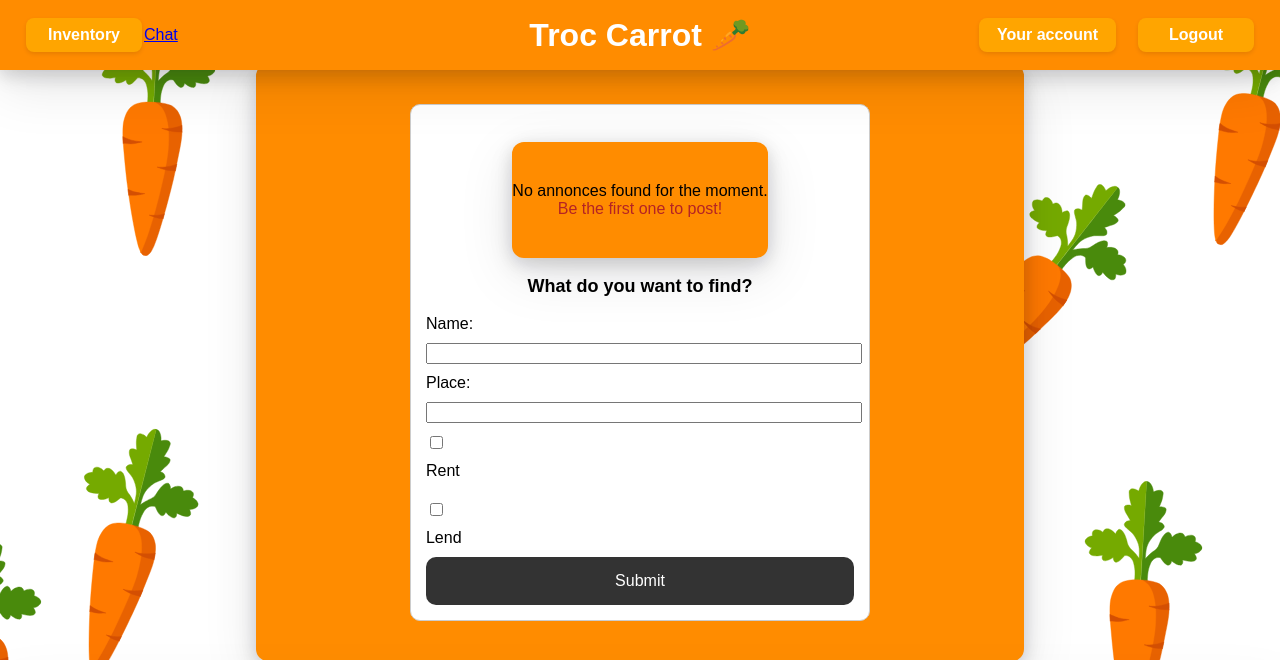
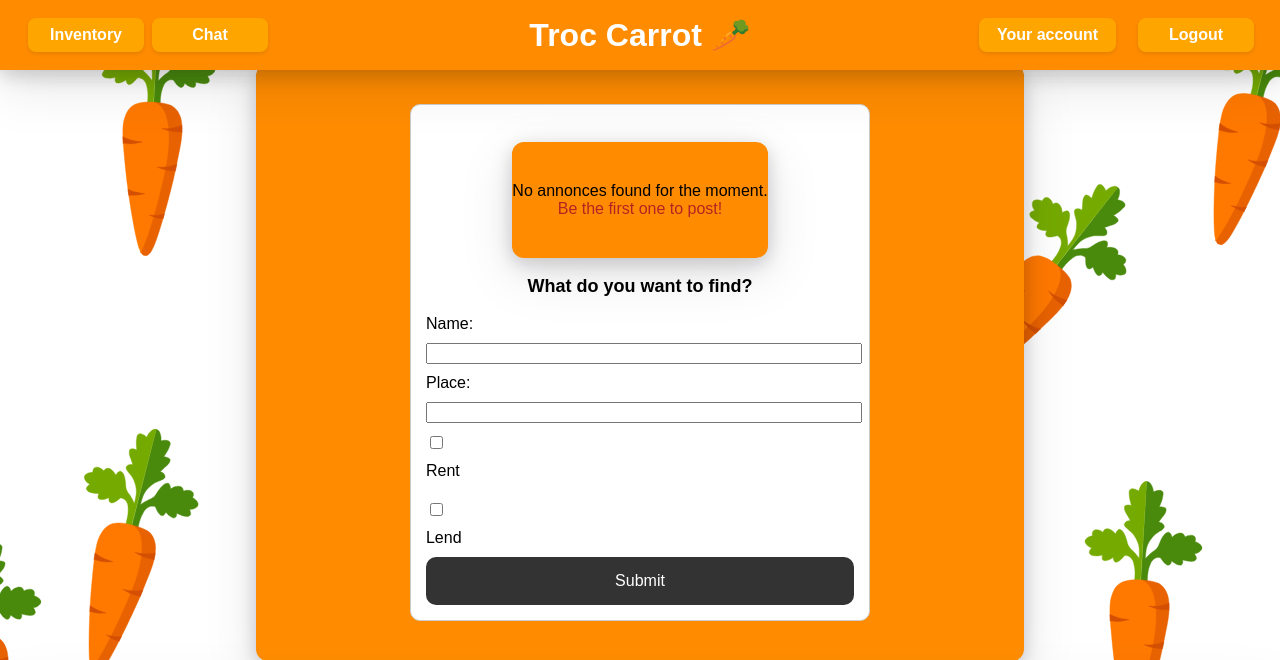
Before and after one commit to Mayomat/Troc-Carrot, a PHP site: page /Troc-Carrot/Search.php in a window 1280 px wide. Shown: the top 660 px of the page. Run offline with PHP 8.4, Linux system fonts and the light colour scheme; the visitor is signed in with stand-in values (Sample User, id 1); data that the repository does not hold is empty.

Commit message:
IT WORKS all done

```diff
--- a/css/header.css
+++ b/css/header.css
@@ -53,3 +53,38 @@
     color: white;
     text-decoration: none;
 }
+
+.header-button {
+    background-color: orange;
+    padding: 8px 18px;
+    border-radius: 8px;
+    font-size: 1rem;
+    font-weight: bold;
+    color: white;
+    font-family: Arial, Helvetica, sans-serif;
+    cursor: pointer;
+    transition: background-color 0.3s;
+    text-align: center;
+    box-shadow: 0 2px 4px rgba(0, 0, 0, 0.1);
+    white-space: nowrap;
+    margin: 0 4px;
+    min-width: 80px;
+    max-width: 140px;
+    overflow: hidden;
+    text-overflow: ellipsis;
+    display: flex;
+    align-items: center;
+    justify-content: center;
+}
+
+.header-button a {
+    color: white;
+    text-decoration: none;
+    display: block;
+    width: 100%;
+    height: 100%;
+}
+
+.header-button:hover {
+    background-color: #e69500;
+}
--- a/html/Inventory.php
+++ b/html/Inventory.php
@@ -3,7 +3,7 @@
 session_start();
 $servername = "localhost";
 $username = "root";
-$password = "YourPassword";
+$password = "Antoine-972";
 $database = "Troc_carrot";
 
 // DB connection
--- a/html/chatPage.php
+++ b/html/chatPage.php
@@ -2,7 +2,7 @@
     session_start();
 $servername = "localhost";
 $username = "root";
-$password = "YourPassword";
+$password = "Antoine-972";
 $database = "Troc_carrot";
 
 // Connect to database
--- a/html/delete-treatment.php
+++ b/html/delete-treatment.php
@@ -5,7 +5,7 @@ $user_id = $_SESSION['User_id'];
 
 $servername = "localhost";
 $username = "root";
-$password = "YourPassword";
+$password = "Antoine-972";
 $database = "Troc_carrot";
 
 $conn = new mysqli($servername, $username, $password, $database);
--- a/html/fetchMessages.php
+++ b/html/fetchMessages.php
@@ -1,5 +1,5 @@
 <?php
-
+session_start();
     $user1 = $_POST["user1"];
     $user2 = $_POST["user2"];
 
--- a/html/header.php
+++ b/html/header.php
@@ -12,9 +12,10 @@ if (session_status() === PHP_SESSION_NONE) {
         <h1 id="titre"><a href="Home.php">Troc Carrot 🥕</a></h1>
         <?php if (isset($_SESSION['username'])): ?>
             <div class="top-button-left">
-                <div id="inventorybutton"><a href="Inventory.php">Inventory</a></div>
-                <div id="chatbutton"><a href="everyChat.php">Chat</a></div>
-            </div>
+            <div class="header-button"><a href="Inventory.php">Inventory</a></div>
+            <div class="header-button"><a href="everyChat.php">Chat</a></div>
+        </div>
+
 
         <?php endif?>
         <div class="top-button-right">
--- a/html/login-treatment.php
+++ b/html/login-treatment.php
@@ -3,7 +3,7 @@ session_start();
 
 $servername = "localhost";
 $username = "root";
-$password = "YourPassword";
+$password = "Antoine-972";
 $database = "Troc_carrot";
 
 $conn = new mysqli($servername, $username, $password, $database);
--- a/html/modify-treatment.php
+++ b/html/modify-treatment.php
@@ -2,7 +2,7 @@
 session_start();
 $servername = "localhost";
 $username = "root";
-$password = "YourPassword";
+$password = "Antoine-972";
 $database = "Troc_carrot";
 $conn = new mysqli($servername, $username, $password, $database);
 if ($conn->connect_error){
--- a/html/post-treatment.php
+++ b/html/post-treatment.php
@@ -3,7 +3,7 @@ session_start();
 
 $servername = "localhost";
 $username = "root";
-$password = "YourPassword";
+$password = "Antoine-972";
 $database = "Troc_carrot";
 
 $conn = new mysqli($servername, $username, $password, $database);
--- a/html/profile.php
+++ b/html/profile.php
@@ -9,7 +9,7 @@ if (!isset($_SESSION['username'])) {
 
 $servername = "localhost";
 $username = "root";
-$password = "Japon2019shita!";
+$password = "Antoine-972";
 $database = "Troc_carrot";
 
 // Connect to database
--- a/html/saveMessage.php
+++ b/html/saveMessage.php
@@ -3,7 +3,7 @@
 session_start();
 $servername = "localhost";
 $username = "root";
-$password = "YourPassword";
+$password = "Antoine-972";
 $database = "Troc_carrot";
 
 // Connect to database
--- a/html/sign-up-treatment.php
+++ b/html/sign-up-treatment.php
@@ -2,7 +2,7 @@
 session_start();
 $servername = "localhost";
 $username = "root";
-$password = "YourPassword";
+$password = "Antoine-972";
 $database = "Troc_carrot";
 
 $conn = new mysqli($servername, $username, $password, $database);
```
Also changed, not shown: css/everyChat.css (+6 -3 lines), html/Search.php (+31 -6 lines), html/everyChat.php (+7 -4 lines).
